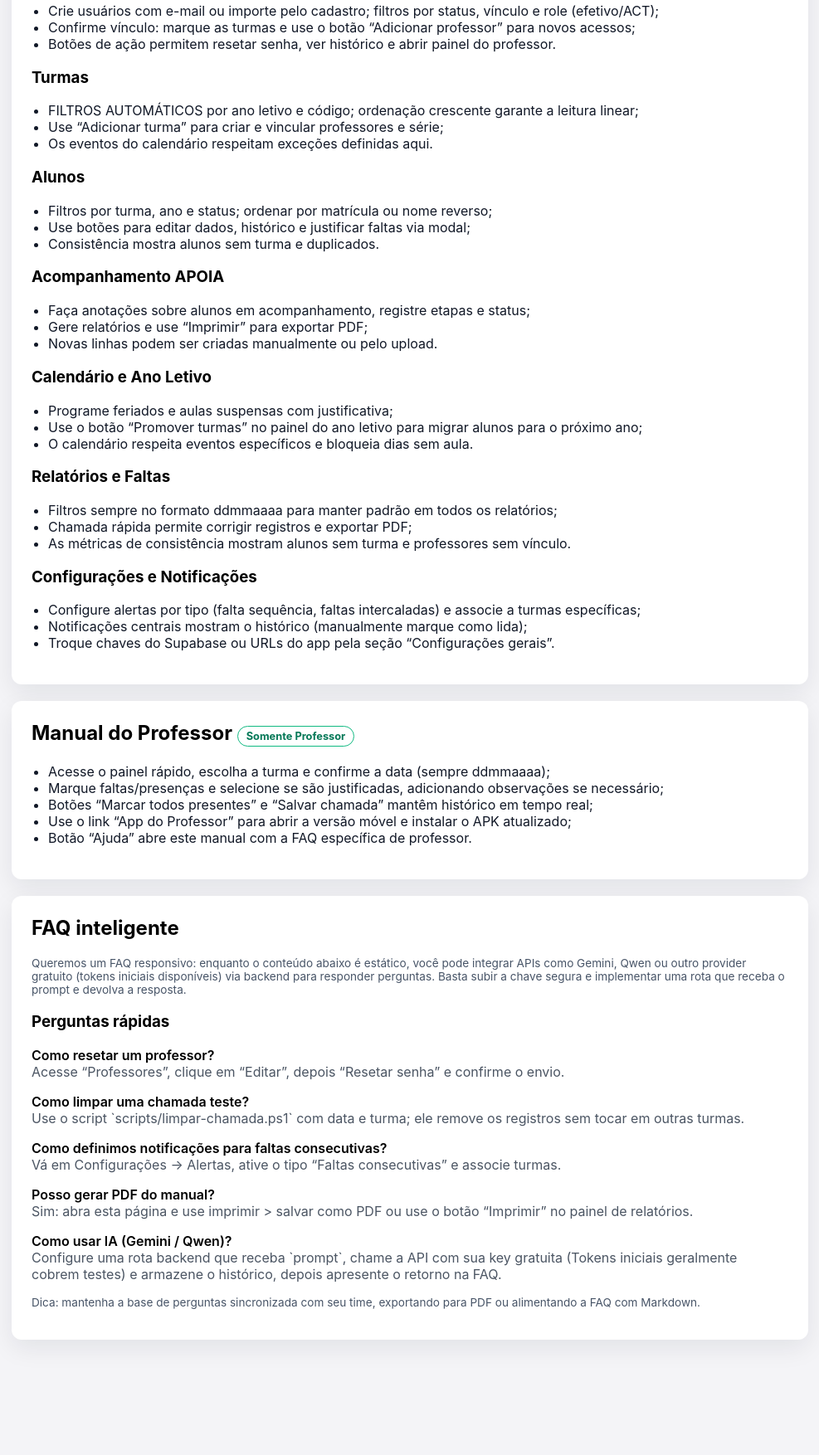
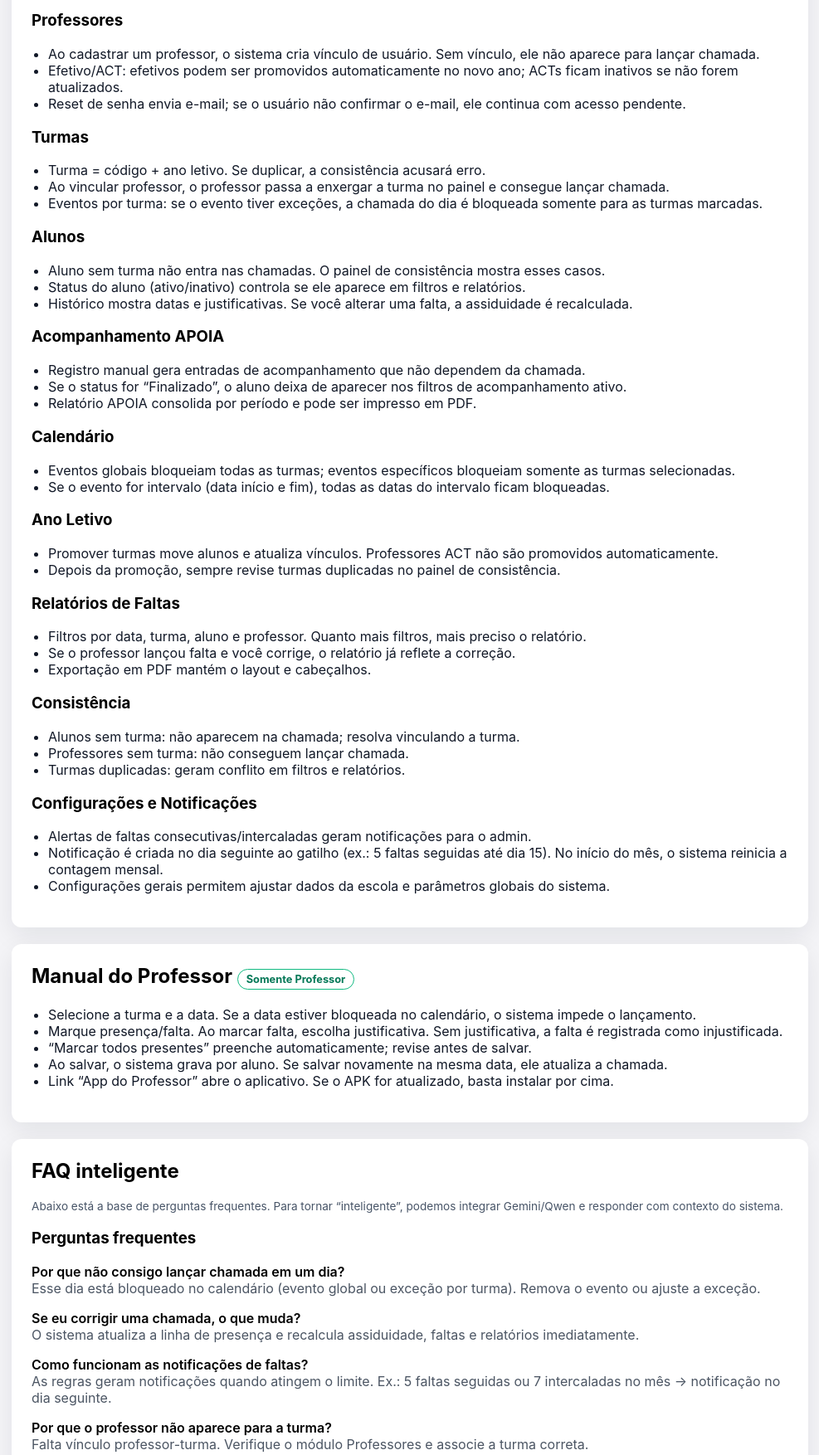
Before and after one commit to escolagv/eebgv, a plain HTML site: page apoia/help.html in a window 1280 px wide. Shown: the part 518-2272 px from the top of the page at 83% size, without its empty margins (146-1133 px from the left). Before the commit the page ends 2225 px from the top, so only its background shows below. Drawn offline with Linux system fonts and the light colour scheme.

Commit message:
chore: deploy appprof

```diff
--- a/apoia/help.html
+++ b/apoia/help.html
@@ -23,91 +23,100 @@
     <div class="help-container">
         <div class="card">
             <h1>Manual APOIA</h1>
-            <p class="resource">A página reúne instruções rápidas, etapas operacionais e respostas para dúvidas recorrentes de administradores e professores.</p>
-            <p class="resource">Use Ctrl+P para imprimir a sessão atual ou salvar em PDF; opção recomendada quando quiser distribuir o guia.</p>
+            <p class="resource">Este manual explica como operar o sistema e a lógica por trás de cada módulo. Cada seção mostra o que fazer e o que acontece depois da ação.</p>
+            <p class="resource">Use Ctrl+P para imprimir a sessão atual ou salvar em PDF.</p>
         </div>
 
         <div class="card">
             <h2>Manual do Admin <span class="tag tag-admin">Admin + Professor</span></h2>
-            <p class="resource">A navegação principal começa no dashboard (painel). Cada card expande para filtros detalhados.</p>
-            <h3>Dashboard</h3>
+            <p class="resource">O admin controla cadastros, regras de presença, calendário e relatórios. A lógica do sistema é baseada em turmas, datas e status das presenças.</p>
+            <h3>Dashboard (Resumo do dia)</h3>
             <ul class="section-list">
-                <li>Resumo diário com presenças, faltas, acompanhamento e alertas;</li>
-                <li>Calendário visual com eventos e bloqueios (clique para ver detalhes/desabilitar datas);</li>
-                <li>Notificações do sino: limpar e marcar como lidas.</li>
+                <li>Presenças e faltas são calculadas a partir da tabela `presencas`. Se você corrigir uma chamada, o resumo muda automaticamente.</li>
+                <li>Calendário mostra eventos. Se o dia estiver bloqueado, o professor não consegue lançar chamada naquele dia.</li>
+                <li>Notificações: o sino agrega alertas gerados por regras; marcar como lida apenas oculta do painel.</li>
             </ul>
             <h3>Professores</h3>
             <ul class="section-list">
-                <li>Crie usuários com e-mail ou importe pelo cadastro; filtros por status, vínculo e role (efetivo/ACT);</li>
-                <li>Confirme vínculo: marque as turmas e use o botão “Adicionar professor” para novos acessos;</li>
-                <li>Botões de ação permitem resetar senha, ver histórico e abrir painel do professor.</li>
+                <li>Ao cadastrar um professor, o sistema cria vínculo de usuário. Sem vínculo, ele não aparece para lançar chamada.</li>
+                <li>Efetivo/ACT: efetivos podem ser promovidos automaticamente no novo ano; ACTs ficam inativos se não forem atualizados.</li>
+                <li>Reset de senha envia e-mail; se o usuário não confirmar o e-mail, ele continua com acesso pendente.</li>
             </ul>
             <h3>Turmas</h3>
             <ul class="section-list">
-                <li>FILTROS AUTOMÁTICOS por ano letivo e código; ordenação crescente garante a leitura linear;</li>
-                <li>Use “Adicionar turma” para criar e vincular professores e série;</li>
-                <li>Os eventos do calendário respeitam exceções definidas aqui.</li>
+                <li>Turma = código + ano letivo. Se duplicar, a consistência acusará erro.</li>
+                <li>Ao vincular professor, o professor passa a enxergar a turma no painel e consegue lançar chamada.</li>
+                <li>Eventos por turma: se o evento tiver exceções, a chamada do dia é bloqueada somente para as turmas marcadas.</li>
             </ul>
             <h3>Alunos</h3>
             <ul class="section-list">
-                <li>Filtros por turma, ano e status; ordenar por matrícula ou nome reverso;</li>
-                <li>Use botões para editar dados, histórico e justificar faltas via modal;</li>
-                <li>Consistência mostra alunos sem turma e duplicados.</li>
+                <li>Aluno sem turma não entra nas chamadas. O painel de consistência mostra esses casos.</li>
+                <li>Status do aluno (ativo/inativo) controla se ele aparece em filtros e relatórios.</li>
+                <li>Histórico mostra datas e justificativas. Se você alterar uma falta, a assiduidade é recalculada.</li>
             </ul>
             <h3>Acompanhamento APOIA</h3>
             <ul class="section-list">
-                <li>Faça anotações sobre alunos em acompanhamento, registre etapas e status;</li>
-                <li>Gere relatórios e use “Imprimir” para exportar PDF;</li>
-                <li>Novas linhas podem ser criadas manualmente ou pelo upload.</li>
+                <li>Registro manual gera entradas de acompanhamento que não dependem da chamada.</li>
+                <li>Se o status for “Finalizado”, o aluno deixa de aparecer nos filtros de acompanhamento ativo.</li>
+                <li>Relatório APOIA consolida por período e pode ser impresso em PDF.</li>
             </ul>
-            <h3>Calendário e Ano Letivo</h3>
+            <h3>Calendário</h3>
             <ul class="section-list">
-                <li>Programe feriados e aulas suspensas com justificativa;</li>
-                <li>Use o botão “Promover turmas” no painel do ano letivo para migrar alunos para o próximo ano;</li>
-                <li>O calendário respeita eventos específicos e bloqueia dias sem aula.</li>
+                <li>Eventos globais bloqueiam todas as turmas; eventos específicos bloqueiam somente as turmas selecionadas.</li>
+                <li>Se o evento for intervalo (data início e fim), todas as datas do intervalo ficam bloqueadas.</li>
             </ul>
-            <h3>Relatórios e Faltas</h3>
+            <h3>Ano Letivo</h3>
             <ul class="section-list">
-                <li>Filtros sempre no formato ddmmaaaa para manter padrão em todos os relatórios;</li>
-                <li>Chamada rápida permite corrigir registros e exportar PDF;</li>
-                <li>As métricas de consistência mostram alunos sem turma e professores sem vínculo.</li>
+                <li>Promover turmas move alunos e atualiza vínculos. Professores ACT não são promovidos automaticamente.</li>
+                <li>Depois da promoção, sempre revise turmas duplicadas no painel de consistência.</li>
+            </ul>
+            <h3>Relatórios de Faltas</h3>
+            <ul class="section-list">
+                <li>Filtros por data, turma, aluno e professor. Quanto mais filtros, mais preciso o relatório.</li>
+                <li>Se o professor lançou falta e você corrige, o relatório já reflete a correção.</li>
+                <li>Exportação em PDF mantém o layout e cabeçalhos.</li>
+            </ul>
+            <h3>Consistência</h3>
+            <ul class="section-list">
+                <li>Alunos sem turma: não aparecem na chamada; resolva vinculando a turma.</li>
+                <li>Professores sem turma: não conseguem lançar chamada.</li>
+                <li>Turmas duplicadas: geram conflito em filtros e relatórios.</li>
             </ul>
             <h3>Configurações e Notificações</h3>
             <ul class="section-list">
-                <li>Configure alertas por tipo (falta sequência, faltas intercaladas) e associe a turmas específicas;</li>
-                <li>Notificações centrais mostram o histórico (manualmente marque como lida);</li>
-                <li>Troque chaves do Supabase ou URLs do app pela seção “Configurações gerais”.</li>
+                <li>Alertas de faltas consecutivas/intercaladas geram notificações para o admin.</li>
+                <li>Notificação é criada no dia seguinte ao gatilho (ex.: 5 faltas seguidas até dia 15). No início do mês, o sistema reinicia a contagem mensal.</li>
+                <li>Configurações gerais permitem ajustar dados da escola e parâmetros globais do sistema.</li>
             </ul>
         </div>
 
         <div class="card">
             <h2>Manual do Professor <span class="tag tag-prof">Somente Professor</span></h2>
             <ul class="section-list">
-                <li>Acesse o painel rápido, escolha a turma e confirme a data (sempre ddmmaaaa);</li>
-                <li>Marque faltas/presenças e selecione se são justificadas, adicionando observações se necessário;</li>
-                <li>Botões “Marcar todos presentes” e “Salvar chamada” mantêm histórico em tempo real;</li>
-                <li>Use o link “App do Professor” para abrir a versão móvel e instalar o APK atualizado;</li>
-                <li>Botão “Ajuda” abre este manual com a FAQ específica de professor.</li>
+                <li>Selecione a turma e a data. Se a data estiver bloqueada no calendário, o sistema impede o lançamento.</li>
+                <li>Marque presença/falta. Ao marcar falta, escolha justificativa. Sem justificativa, a falta é registrada como injustificada.</li>
+                <li>“Marcar todos presentes” preenche automaticamente; revise antes de salvar.</li>
+                <li>Ao salvar, o sistema grava por aluno. Se salvar novamente na mesma data, ele atualiza a chamada.</li>
+                <li>Link “App do Professor” abre o aplicativo. Se o APK for atualizado, basta instalar por cima.</li>
             </ul>
         </div>
 
         <div class="card">
             <h2>FAQ inteligente</h2>
-            <p class="resource">Queremos um FAQ responsivo: enquanto o conteúdo abaixo é estático, você pode integrar APIs como Gemini, Qwen ou outro provider gratuito (tokens iniciais disponíveis) via backend para responder perguntas. Basta subir a chave segura e implementar uma rota que receba o prompt e devolva a resposta.</p>
-            <h3>Perguntas rápidas</h3>
+            <p class="resource">Abaixo está a base de perguntas frequentes. Para tornar “inteligente”, podemos integrar Gemini/Qwen e responder com contexto do sistema.</p>
+            <h3>Perguntas frequentes</h3>
             <dl class="faq">
-                <dt>Como resetar um professor?</dt>
-                <dd>Acesse “Professores”, clique em “Editar”, depois “Resetar senha” e confirme o envio.</dd>
-                <dt>Como limpar uma chamada teste?</dt>
-                <dd>Use o script `scripts/limpar-chamada.ps1` com data e turma; ele remove os registros sem tocar em outras turmas.</dd>
-                <dt>Como definimos notificações para faltas consecutivas?</dt>
-                <dd>Vá em Configurações → Alertas, ative o tipo “Faltas consecutivas” e associe turmas.</dd>
-                <dt>Posso gerar PDF do manual?</dt>
-                <dd>Sim: abra esta página e use imprimir > salvar como PDF ou use o botão “Imprimir” no painel de relatórios.</dd>
-                <dt>Como usar IA (Gemini / Qwen)?</dt>
-                <dd>Configure uma rota backend que receba `prompt`, chame a API com sua key gratuita (Tokens iniciais geralmente cobrem testes) e armazene o histórico, depois apresente o retorno na FAQ.</dd>
+                <dt>Por que não consigo lançar chamada em um dia?</dt>
+                <dd>Esse dia está bloqueado no calendário (evento global ou exceção por turma). Remova o evento ou ajuste a exceção.</dd>
+                <dt>Se eu corrigir uma chamada, o que muda?</dt>
+                <dd>O sistema atualiza a linha de presença e recalcula assiduidade, faltas e relatórios imediatamente.</dd>
+                <dt>Como funcionam as notificações de faltas?</dt>
+                <dd>As regras geram notificações quando atingem o limite. Ex.: 5 faltas seguidas ou 7 intercaladas no mês → notificação no dia seguinte.</dd>
+                <dt>Por que o professor não aparece para a turma?</dt>
+                <dd>Falta vínculo professor-turma. Verifique o módulo Professores e associe a turma correta.</dd>
+                <dt>O que significa “professor sem turma”?</dt>
+                <dd>O professor está ativo, mas sem vínculo. Ele não consegue lançar chamadas até ser vinculado.</dd>
             </dl>
-            <p class="resource">Dica: mantenha a base de perguntas sincronizada com seu time, exportando para PDF ou alimentando a FAQ com Markdown.</p>
         </div>
     </div>
 </body>
```
Also changed, not shown: appprof/index.html (line endings or trailing spaces).
